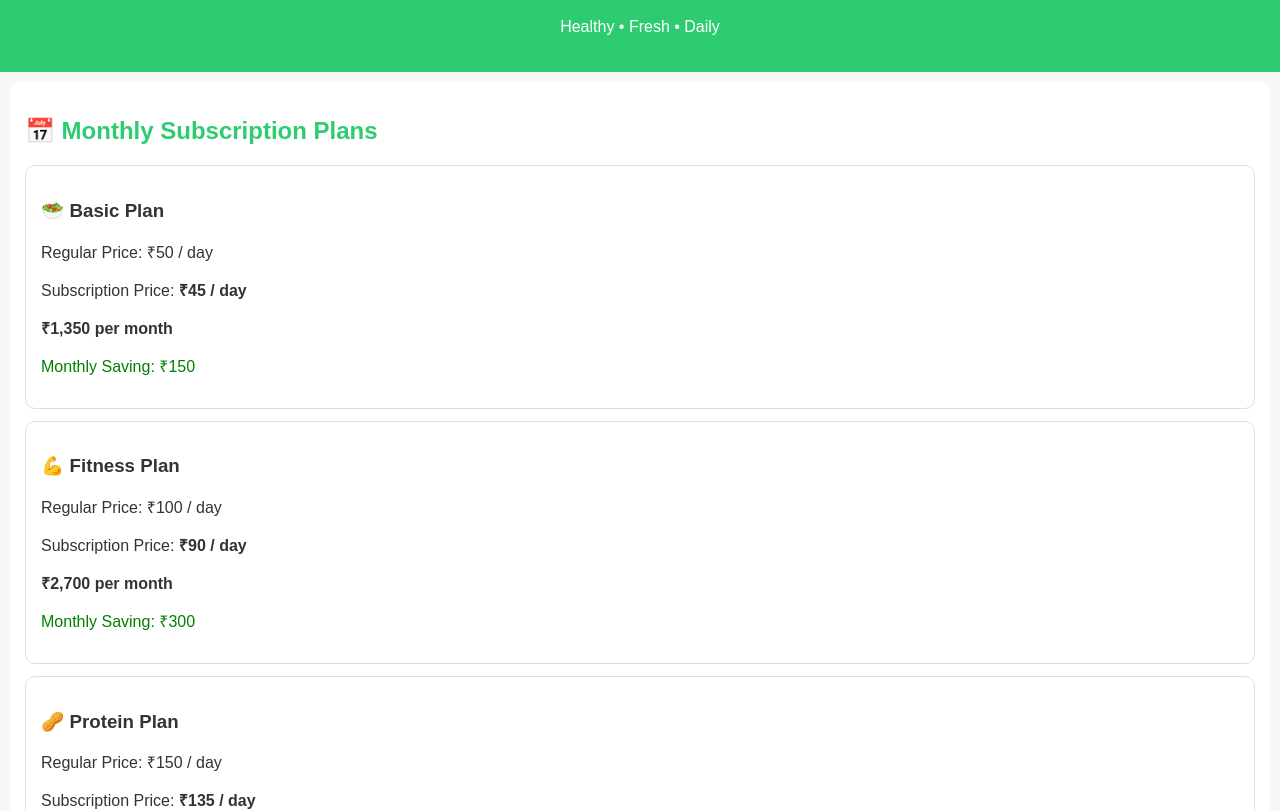
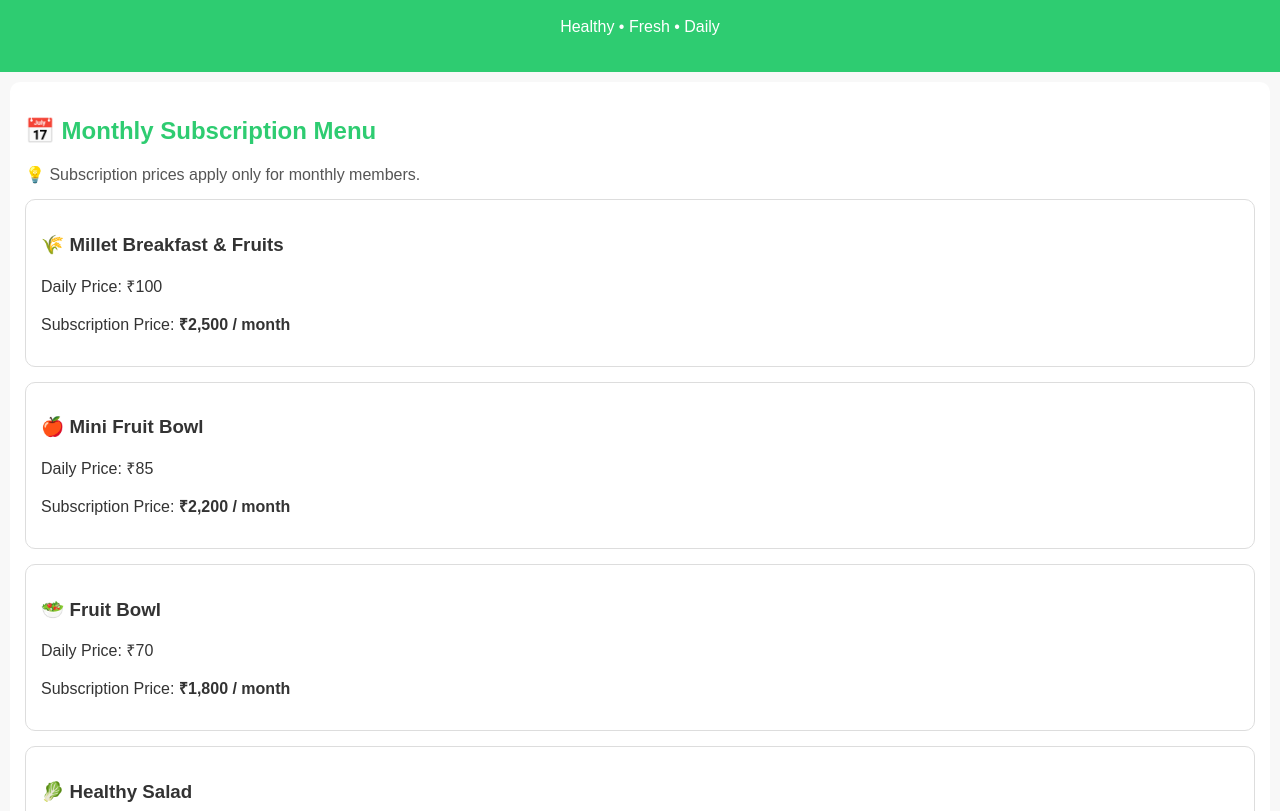
Before and after one commit to GOUD4275/fruit-website, a plain HTML site: page index.html in a window 1280 px wide. Shown: the part 141-952 px from the top of the page. Drawn offline with Linux system fonts and the light colour scheme.

Commit message:
added new content

```diff
--- a/index.html
+++ b/index.html
@@ -58,31 +58,46 @@
   <p>Healthy • Fresh • Daily</p>
 </header>
 
+
 <section>
-  <h2>📅 Monthly Subscription Plans</h2>
+  <h2>📅 Monthly Subscription Menu</h2>
 
-  <div style="border:1px solid #ddd; padding:15px; border-radius:10px; margin-bottom:12px;">
-    <h3>🥗 Basic Plan</h3>
-    <p>Regular Price: ₹50 / day</p>
-    <p>Subscription Price: <b>₹45 / day</b></p>
-    <p><b>₹1,350 per month</b></p>
-    <p style="color:green;">Monthly Saving: ₹150</p>
+  <p style="color:#555; margin-bottom:15px;">
+    💡 Subscription prices apply only for monthly members.
+  </p>
+
+  <!-- MILLET BREAKFAST + FRUITS -->
+  <div style="border:1px solid #ddd; padding:15px; border-radius:10px; margin-bottom:15px;">
+    <h3>🌾 Millet Breakfast & Fruits</h3>
+    <p>Daily Price: ₹100</p>
+    <p>Subscription Price: <b>₹2,500 / month</b></p>
   </div>
 
-  <div style="border:1px solid #ddd; padding:15px; border-radius:10px; margin-bottom:12px;">
-    <h3>💪 Fitness Plan</h3>
-    <p>Regular Price: ₹100 / day</p>
-    <p>Subscription Price: <b>₹90 / day</b></p>
-    <p><b>₹2,700 per month</b></p>
-    <p style="color:green;">Monthly Saving: ₹300</p>
+  <!-- MINI FRUIT BOWL -->
+  <div style="border:1px solid #ddd; padding:15px; border-radius:10px; margin-bottom:15px;">
+    <h3>🍎 Mini Fruit Bowl</h3>
+    <p>Daily Price: ₹85</p>
+    <p>Subscription Price: <b>₹2,200 / month</b></p>
   </div>
 
+  <!-- FRUIT BOWL -->
+  <div style="border:1px solid #ddd; padding:15px; border-radius:10px; margin-bottom:15px;">
+    <h3>🥗 Fruit Bowl</h3>
+    <p>Daily Price: ₹70</p>
+    <p>Subscription Price: <b>₹1,800 / month</b></p>
+  </div>
+
+  <!-- HEALTHY SALAD -->
+  <div style="border:1px solid #ddd; padding:15px; border-radius:10px; margin-bottom:15px;">
+    <h3>🥬 Healthy Salad</h3>
+    <p>Daily Price: ₹60</p>
+    <p>Subscription Price: <b>₹1,600 / month</b></p>
+  </div>
+
+  <!-- ANTI-INFLAMMATORY JUICE -->
   <div style="border:1px solid #ddd; padding:15px; border-radius:10px;">
-    <h3>🥜 Protein Plan</h3>
-    <p>Regular Price: ₹150 / day</p>
-    <p>Subscription Price: <b>₹135 / day</b></p>
-    <p><b>₹4,050 per month</b></p>
-    <p style="color:green;">Monthly Saving: ₹450</p>
+    <h3>🧃 Anti-Inflammatory Juice Bottle</h3>
+    <p>Price: <b>₹40 per bottle</b></p>
   </div>
 </section>
 
```
